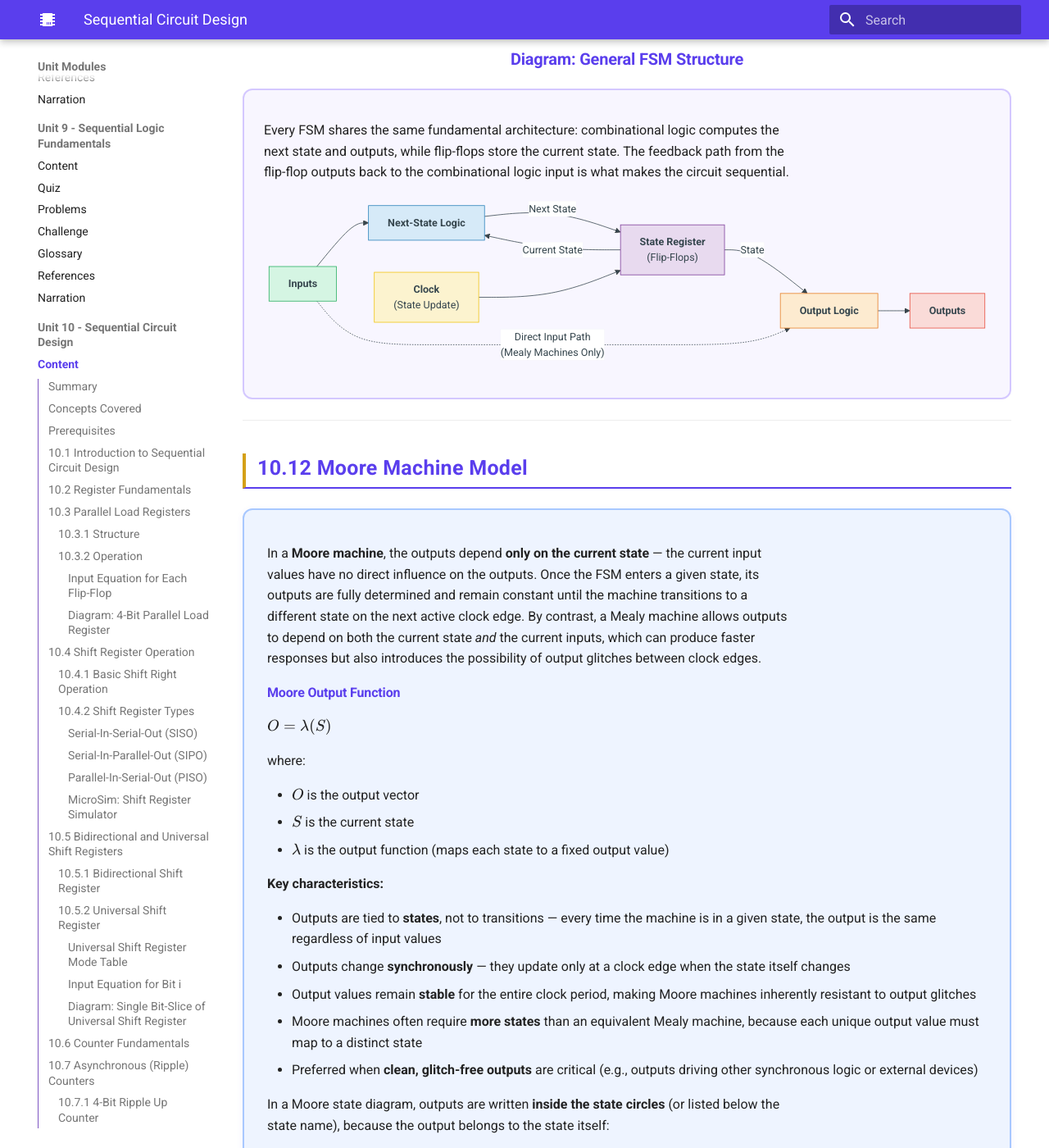
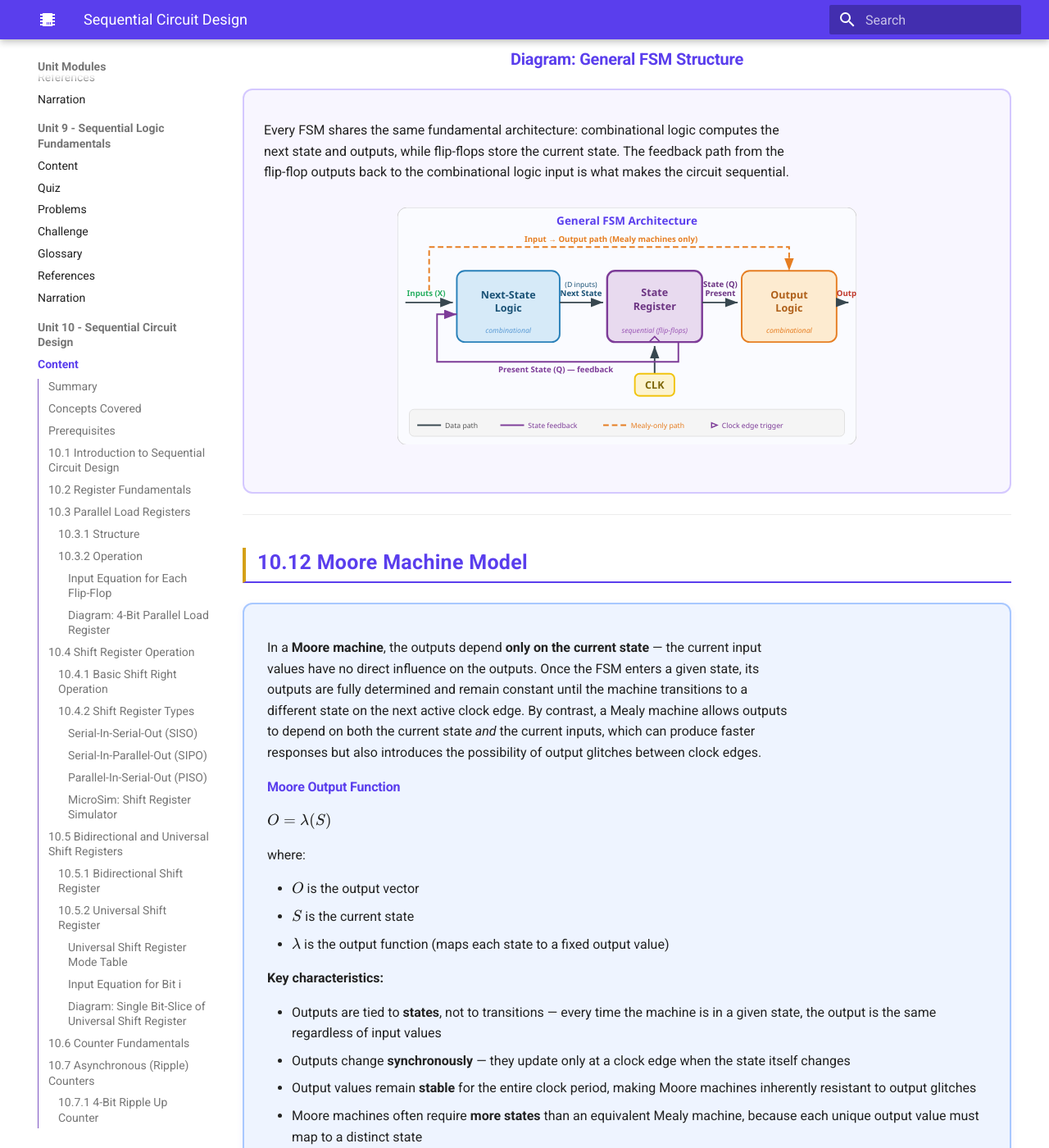
Before and after one commit to Nati-123/intelligent-textbook-ee2301, an MkDocs documentation site: the page built from docs/unit10-sequential-design/index.md, in a window 1280 px wide and 1400 px high, scrolled down 27488 px. Shown: the whole window at 82% size. Built offline with MkDocs 1.6.1 and Material for MkDocs 9.7.7, drawn with Linux system fonts in a browser that asks for light colours; nearby versions of some CDN libraries.

Commit message:
Redesign General FSM Architecture diagram with new textbook-style SVG
New horizontal-flow SVG with clearer labels: Inputs(X), Present State(Q),
Next State(D inputs), Outputs(Z). Clock triangle on state register,
purple feedback path, dashed Mealy path, logic-type annotations, legend.

Co-Authored-By: Claude Opus 4.6 <noreply@anthropic.com>

````diff
--- a/docs/unit10-sequential-design/index.md
+++ b/docs/unit10-sequential-design/index.md
@@ -1635,23 +1635,99 @@ The two FSM models differ only in how outputs are generated.
 
 Every FSM shares the same fundamental architecture: combinational logic computes the next state and outputs, while flip-flops store the current state. The feedback path from the flip-flop outputs back to the combinational logic input is what makes the circuit sequential.
 
-```mermaid
-flowchart LR
-    INPUT["<b>Inputs</b>"] --> CL["<b>Next-State Logic</b>"]
-    CL -->|"Next State"| FF["<b>State Register</b>\n(Flip-Flops)"]
-    FF -->|"Current State"| CL
-    FF -->|"State"| OL["<b>Output Logic</b>"]
-    INPUT -.->|"Direct Input Path\n(Mealy Machines Only)"| OL
-    OL --> OUTPUT["<b>Outputs</b>"]
-    CLK["<b>Clock</b>\n(State Update)"] --> FF
-
-    style INPUT fill:#D5F5E3,stroke:#27AE60,color:#333
-    style CL fill:#D6EAF8,stroke:#2980B9,color:#333
-    style FF fill:#E8DAEF,stroke:#7D3C98,color:#333
-    style OL fill:#FDEBD0,stroke:#E67E22,color:#333
-    style OUTPUT fill:#FADBD8,stroke:#E74C3C,color:#333
-    style CLK fill:#FCF3CF,stroke:#F1C40F,color:#333
-```
+<div style="text-align: center; margin: 1.5rem 0;">
+<svg viewBox="0 0 580 300" style="max-width: 560px; width: 100%;" xmlns="http://www.w3.org/2000/svg">
+  <defs>
+    <style>
+      .ga-title { font-family: 'Segoe UI', Arial, sans-serif; font-size: 14px; font-weight: 700; }
+      .ga-name  { font-family: 'Segoe UI', Arial, sans-serif; font-size: 13px; font-weight: 700; }
+      .ga-type  { font-family: 'Segoe UI', Arial, sans-serif; font-size: 9px; font-style: italic; }
+      .ga-lbl   { font-family: 'Segoe UI', Arial, sans-serif; font-size: 10px; font-weight: 600; }
+      .ga-small { font-family: 'Segoe UI', Arial, sans-serif; font-size: 9px; }
+      .ga-wire  { stroke: #37474F; stroke-width: 2; fill: none; }
+      .ga-mealy { stroke: #E67E22; stroke-width: 2; fill: none; stroke-dasharray: 7,4; }
+      .ga-fb    { stroke: #7D3C98; stroke-width: 2; fill: none; }
+    </style>
+    <marker id="ga-a" markerWidth="8" markerHeight="6" refX="8" refY="3" orient="auto">
+      <polygon points="0,0 8,3 0,6" fill="#37474F"/>
+    </marker>
+    <marker id="ga-am" markerWidth="8" markerHeight="6" refX="8" refY="3" orient="auto">
+      <polygon points="0,0 8,3 0,6" fill="#E67E22"/>
+    </marker>
+    <marker id="ga-af" markerWidth="8" markerHeight="6" refX="8" refY="3" orient="auto">
+      <polygon points="0,0 8,3 0,6" fill="#7D3C98"/>
+    </marker>
+  </defs>
+
+  <!-- Background -->
+  <rect x="0" y="0" width="580" height="300" rx="12" fill="#FAFBFF" stroke="#D0D0D0" stroke-width="1"/>
+
+  <!-- Title -->
+  <text x="290" y="22" text-anchor="middle" class="ga-title" fill="#5A3EED">General FSM Architecture</text>
+
+  <!-- ════════ INPUT ARROWS (left edge) ════════ -->
+  <line x1="10" y1="120" x2="70" y2="120" class="ga-wire" marker-end="url(#ga-a)"/>
+  <text x="12" y="112" class="ga-lbl" fill="#27AE60">Inputs (X)</text>
+
+  <!-- ════════ NEXT-STATE LOGIC ════════ -->
+  <rect x="75" y="80" width="130" height="90" rx="10" fill="#D6EAF8" stroke="#2980B9" stroke-width="2"/>
+  <text x="140" y="115" text-anchor="middle" class="ga-name" fill="#1A5276">Next-State</text>
+  <text x="140" y="132" text-anchor="middle" class="ga-name" fill="#1A5276">Logic</text>
+  <text x="140" y="158" text-anchor="middle" class="ga-type" fill="#5B9BD5">combinational</text>
+
+  <!-- Next-State Logic → State Register -->
+  <line x1="205" y1="120" x2="260" y2="120" class="ga-wire" marker-end="url(#ga-a)"/>
+  <text x="232" y="112" text-anchor="middle" class="ga-lbl" fill="#1A5276">Next State</text>
+  <text x="232" y="100" text-anchor="middle" class="ga-small" fill="#1A5276">(D inputs)</text>
+
+  <!-- ════════ STATE REGISTER ════════ -->
+  <rect x="265" y="80" width="120" height="90" rx="10" fill="#E8DAEF" stroke="#7D3C98" stroke-width="2.5"/>
+  <text x="325" y="112" text-anchor="middle" class="ga-name" fill="#6C3483">State</text>
+  <text x="325" y="129" text-anchor="middle" class="ga-name" fill="#6C3483">Register</text>
+  <text x="325" y="158" text-anchor="middle" class="ga-type" fill="#9B59B6">sequential (flip-flops)</text>
+  <!-- Clock triangle symbol on bottom -->
+  <polygon points="318,170 325,163 332,170" fill="none" stroke="#7D3C98" stroke-width="1.5"/>
+
+  <!-- State Register → Output Logic -->
+  <line x1="385" y1="120" x2="430" y2="120" class="ga-wire" marker-end="url(#ga-a)"/>
+  <text x="408" y="112" text-anchor="middle" class="ga-lbl" fill="#6C3483">Present</text>
+  <text x="408" y="100" text-anchor="middle" class="ga-lbl" fill="#6C3483">State (Q)</text>
+
+  <!-- ════════ OUTPUT LOGIC ════════ -->
+  <rect x="435" y="80" width="120" height="90" rx="10" fill="#FDEBD0" stroke="#E67E22" stroke-width="2"/>
+  <text x="495" y="115" text-anchor="middle" class="ga-name" fill="#AF601A">Output</text>
+  <text x="495" y="132" text-anchor="middle" class="ga-name" fill="#AF601A">Logic</text>
+  <text x="495" y="158" text-anchor="middle" class="ga-type" fill="#E67E22">combinational</text>
+
+  <!-- Output Logic → Outputs -->
+  <line x1="555" y1="120" x2="570" y2="120" class="ga-wire" marker-end="url(#ga-a)"/>
+  <text x="555" y="112" class="ga-lbl" fill="#C0392B">Outputs (Z)</text>
+
+  <!-- ════════ CLK INPUT ════════ -->
+  <line x1="325" y1="210" x2="325" y2="175" class="ga-wire" marker-end="url(#ga-a)"/>
+  <rect x="300" y="210" width="50" height="28" rx="6" fill="#FCF3CF" stroke="#F1C40F" stroke-width="2"/>
+  <text x="325" y="229" text-anchor="middle" class="ga-name" fill="#7D6608">CLK</text>
+
+  <!-- ════════ FEEDBACK PATH (below blocks) ════════ -->
+  <path d="M 355,170 L 355,195 L 50,195 L 50,135 L 75,135" class="ga-fb" marker-end="url(#ga-af)"/>
+  <text x="200" y="208" text-anchor="middle" class="ga-lbl" fill="#7D3C98">Present State (Q) — feedback</text>
+
+  <!-- ════════ MEALY PATH (above blocks, dashed orange) ════════ -->
+  <path d="M 40,105 L 40,50 L 495,50 L 495,80" class="ga-mealy" marker-end="url(#ga-am)"/>
+  <text x="270" y="44" text-anchor="middle" class="ga-lbl" fill="#E67E22">Input → Output path (Mealy machines only)</text>
+
+  <!-- ════════ LEGEND ════════ -->
+  <rect x="15" y="255" width="550" height="34" rx="6" fill="#F5F5F5" stroke="#E0E0E0" stroke-width="1"/>
+  <line x1="25" y1="275" x2="55" y2="275" stroke="#37474F" stroke-width="2"/>
+  <text x="60" y="279" class="ga-small" fill="#555">Data path</text>
+  <line x1="130" y1="275" x2="160" y2="275" stroke="#7D3C98" stroke-width="2"/>
+  <text x="165" y="279" class="ga-small" fill="#7D3C98">State feedback</text>
+  <line x1="260" y1="275" x2="290" y2="275" stroke="#E67E22" stroke-width="2" stroke-dasharray="7,4"/>
+  <text x="295" y="279" class="ga-small" fill="#E67E22">Mealy-only path</text>
+  <polygon points="397,272 404,275 397,278" fill="none" stroke="#7D3C98" stroke-width="1.5"/>
+  <text x="410" y="279" class="ga-small" fill="#7D3C98">Clock edge trigger</text>
+</svg>
+</div>
 
 </div>
 
````
